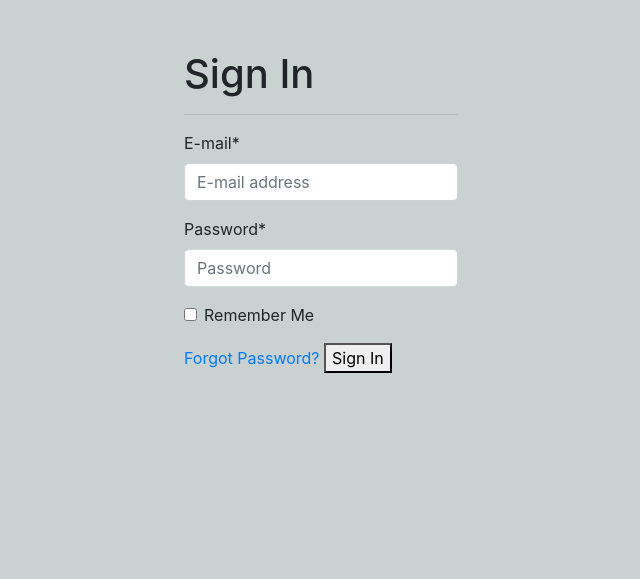
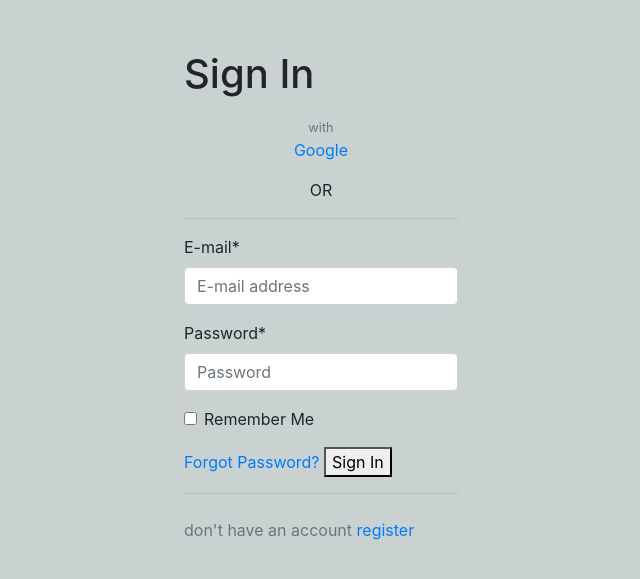
Before and after one commit to Emmanuel-Aggrey/clerbidel-estates, a Django app: page /accounts/login/ in a window 1280 px wide. Shown: the top 579 px of the page, without its empty margins (319-959 px from the left). Run offline with Django 3.2, Linux system fonts and the light colour scheme; some libraries are stand-ins or nearby versions.

Commit message:
updated login page

```diff
--- a/clerbidel/settings.py
+++ b/clerbidel/settings.py
@@ -48,7 +48,7 @@ INSTALLED_APPS = [
     'allauth.socialaccount',
 
     'allauth.socialaccount.providers.google',
-    'allauth.socialaccount.providers.facebook',
+    # 'allauth.socialaccount.providers.facebook',
 
 
 ]
@@ -59,6 +59,7 @@ SITE_ID = 2
 
 MIDDLEWARE = [
     'django.middleware.security.SecurityMiddleware',
+    'whitenoise.middleware.WhiteNoiseMiddleware', #add whitenoise
     'django.contrib.sessions.middleware.SessionMiddleware',
     'django.middleware.common.CommonMiddleware',
     'django.middleware.csrf.CsrfViewMiddleware',
--- a/clerbidel/wsgi.py
+++ b/clerbidel/wsgi.py
@@ -10,7 +10,11 @@ https://docs.djangoproject.com/en/2.2/howto/deployment/wsgi/
 import os
 
 from django.core.wsgi import get_wsgi_application
+from whitenoise.django import DjangoWhiteNoise
+
 
 os.environ.setdefault('DJANGO_SETTINGS_MODULE', 'clerbidel.settings')
 
 application = get_wsgi_application()
+
+application = DjangoWhiteNoise(application)
--- a/templates/account/login.html
+++ b/templates/account/login.html
@@ -24,11 +24,11 @@
 
   <div class="socialaccount_ballot">
 
-{% comment %}
+
    <ul class="socialaccount_providers list-unstyled text-center">
-      {% include "socialaccount/snippets/provider_list.html" with process="login" %}
+  <small class='text-muted'>with </small> {% include "socialaccount/snippets/provider_list.html" with process="login" %}
     </ul>
-   {% endcomment %}
+        <p class='text-center'>OR</p>
     <!-- <div class="login-or">{% trans 'or' %}</div> -->
   <hr>
   </div>
@@ -50,7 +50,8 @@
     <button class="primaryAction" type="submit">{% trans "Sign In" %}</button>
 
   </form>
-
+    <hr>
+    <p class="mb-4 text-muted my-4">don't have an account   <a href="{{ signup_url }}">register</a></p>
   </div>
 
 </div>
--- a/templates/account/signup.html
+++ b/templates/account/signup.html
@@ -29,11 +29,11 @@
 
 <hr>
 <div>
-  {% comment %} <p class="text-center text-muted">Sign in with!</p>
+   <p class="text-center text-muted">OR Register in with!</p>
 
 <ul class="socialaccount_providers list-unstyled text-center">
   {% include "socialaccount/snippets/provider_list.html" with process="login" %}
-</ul> {% endcomment %}
+</ul>
 </div>
 
 {% endblock %}
--- a/templates/base1.html
+++ b/templates/base1.html
@@ -89,8 +89,8 @@
 $("#example").typer({
 		strings: [
 			"working hours",
-			"Monday – Friday: 9 am – 5 pm",
-			"Saturday: 9 am – 1pm",
+			"Monday – Friday: 8:30 am – 5:00 pm",
+			"Saturday: 9:00 am – 1:00pm",
 			'we are clerbidel',
 			'we dey for you',
 		]
--- a/templates/partials/heder.html
+++ b/templates/partials/heder.html
@@ -8,7 +8,7 @@
 
 <div>
 
-  <div class="site-navbar" style="position: fixed;" >
+  <div class="site-navbar" style="" >
     <div class="container">
       <div class="bs-example">
         <nav class="navbar navbar-expand-md navbar-light bg-light ">
--- a/templates/partials/scroll_text.html
+++ b/templates/partials/scroll_text.html
@@ -60,7 +60,7 @@
 
     <!-- HTML -->
     <div class="example1">
-    <h6>Create an account and start selling or renting, Clerbidel Esstests we dey for you... </h6>
+    <h6 class=''>sigin and start selling your property it's free #clerbidel estates we dey for you</h6>
     </div>
 
   </body>
```
Also changed, not shown: estate_app/models.py (line endings or trailing spaces).
